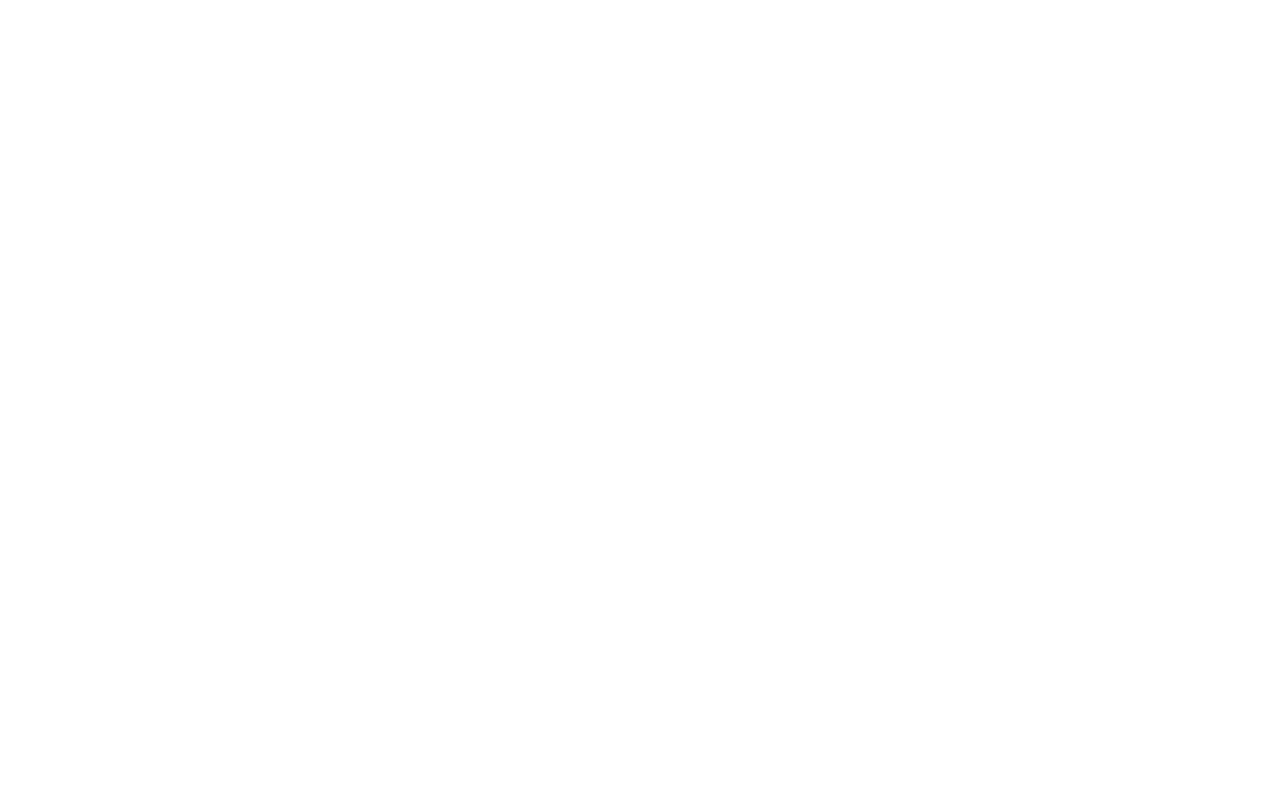
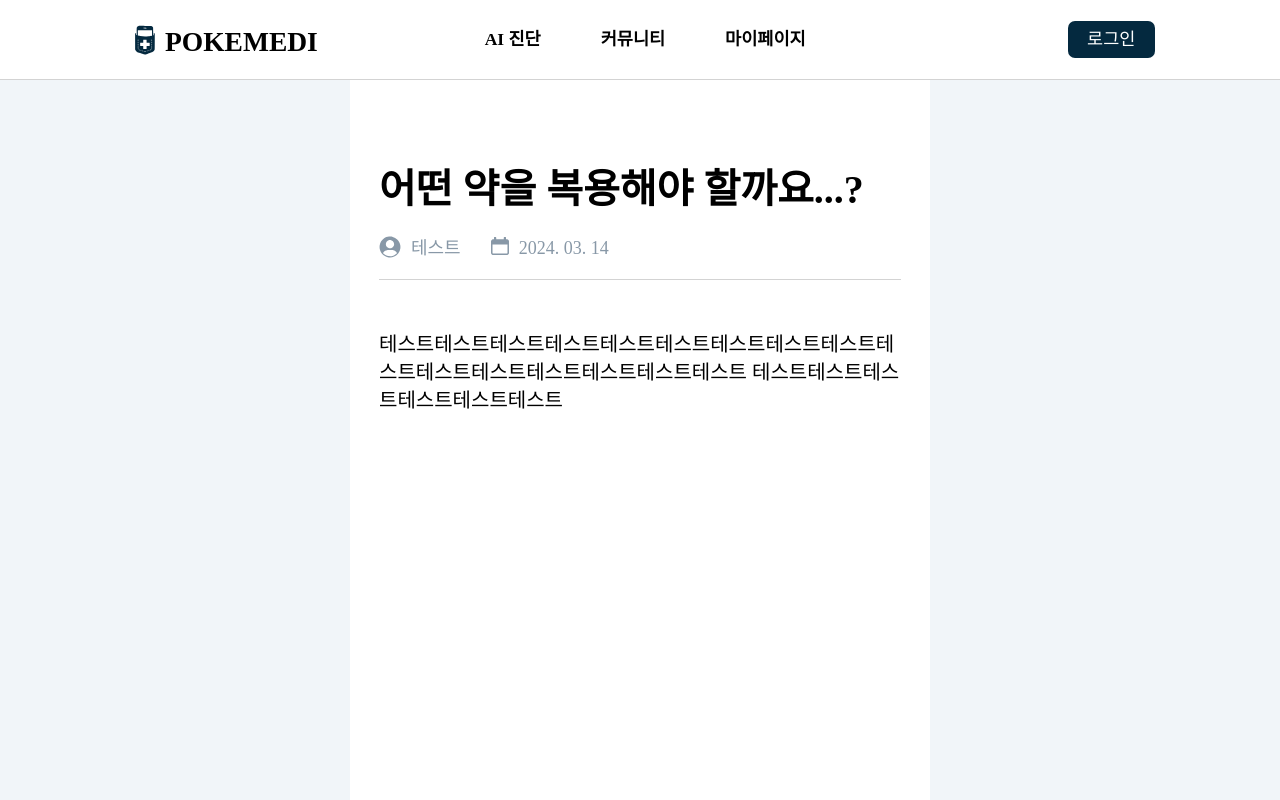
Before and after one commit to KGU-TurtleDoctor/POKEMEDI-Client, a React (Vite) app: page /detail in a window 1280 px wide. Before the commit this address had no page. Built offline with nearby package versions, Linux system fonts and the light colour scheme.

Commit message:
💡 [FEAT] 커뮤니티 상세 페이지 퍼블리싱(댓글 제외)

```diff
--- a/src/Router.jsx
+++ b/src/Router.jsx
@@ -1,6 +1,7 @@
 import React from 'react';
 import { BrowserRouter, Route, Routes } from 'react-router-dom';
 import AIChat from './pages/AIChat';
+import CommunityDetail from './pages/CommunityDetail';
 import Home from './pages/Home';
 
 function Router() {
@@ -9,6 +10,7 @@ function Router() {
       <Routes>
         <Route path="/" element={<Home />} />
         <Route path="/aichat" element={<AIChat />} />
+        <Route path="/detail" element={<CommunityDetail />} />
       </Routes>
     </BrowserRouter>
   );
--- a/src/assets/svg/icon.js
+++ b/src/assets/svg/icon.js
@@ -1,4 +1,6 @@
+import IcCalendar from './ic_calendar.svg?react';
 import IcLogo from './ic_logo.svg?react';
 import IcSend from './ic_send.svg?react';
+import IcUser from './ic_user.svg?react';
 
-export { IcLogo, IcSend };
+export { IcCalendar, IcLogo, IcSend, IcUser };
--- a/src/components/Common/Header.jsx
+++ b/src/components/Common/Header.jsx
@@ -14,6 +14,10 @@ function Header() {
     navigate('/aichat');
   };
 
+  const handleClickCommunityButton = () => {
+    navigate('/detail');
+  };
+
   return (
     <HeaderWrapper>
       <HeaderLeftButton onClick={handleClickLogoButton}>
@@ -25,7 +29,9 @@ function Header() {
           <NavigatorItem onClick={handleClickAIChatButton}>
             AI 진단
           </NavigatorItem>
-          <NavigatorItem>커뮤니티</NavigatorItem>
+          <NavigatorItem onClick={handleClickCommunityButton}>
+            커뮤니티
+          </NavigatorItem>
           <NavigatorItem>마이페이지</NavigatorItem>
         </NavigatorList>
       </HeaderNavigator>
--- a/src/pages/AIChat.jsx
+++ b/src/pages/AIChat.jsx
@@ -78,6 +78,7 @@ const ChattingInput = styled.input`
 
   font-size: 1.875rem;
   font-weight: 500;
+  line-height: 2rem;
 
   border: 0.1rem solid rgb(211, 211, 211);
   border-radius: 1rem;
--- /dev/null
+++ b/src/pages/CommunityDetail.jsx
@@ -0,0 +1,128 @@
+import React from 'react';
+import styled from 'styled-components';
+import { IcCalendar, IcUser } from '../assets/svg/icon';
+import Header from '../components/Common/Header';
+
+function CommunityDetail() {
+  return (
+    <CommunityDetailPageWrapper>
+      <Header />
+      <CommunityDetailPageBodyWrapper>
+        <PostHeader>
+          <PostTitle>어떤 약을 복용해야 할까요...?</PostTitle>
+          <PostInfo>
+            <PostUser>
+              <IcUser />
+              <PostUserName>테스트</PostUserName>
+            </PostUser>
+            <PostDate>
+              <IcCalendar />
+              <PostDateText>2024. 03. 14</PostDateText>
+            </PostDate>
+          </PostInfo>
+        </PostHeader>
+        <PostBody>
+          테스트테스트테스트테스트테스트테스트테스트테스트테스트테스트테스트테스트테스트테스트테스트테스트
+          테스트테스트테스트테스트테스트테스트
+        </PostBody>
+      </CommunityDetailPageBodyWrapper>
+    </CommunityDetailPageWrapper>
+  );
+}
+
+export default CommunityDetail;
+
+const CommunityDetailPageWrapper = styled.div`
+  display: flex;
+  flex-direction: column;
+  align-items: center;
+
+  width: 100%;
+  height: 100vh;
+  background-color: #f1f5f9;
+`;
+
+const CommunityDetailPageBodyWrapper = styled.div`
+  display: flex;
+  flex-direction: column;
+  align-items: center;
+
+  width: calc(100% - 70rem);
+  height: 100vh;
+
+  background-color: #ffffff;
+`;
+
+const PostHeader = styled.div`
+  width: 90%;
+  padding: 17rem 0 2rem 0;
+
+  /* border-bottom: 0.1rem solid rgb(211, 211, 211); */
+
+  /* border: 1px solid red; */
+`;
+
+const PostTitle = styled.h1`
+  font-size: 4rem;
+  font-weight: 600;
+
+  /* border: 1px solid green; */
+`;
+
+const PostInfo = styled.div`
+  display: flex;
+  column-gap: 3rem;
+
+  margin-top: 2.5rem;
+  /* padding-left: 1rem; */
+  /* border: 1px solid green; */
+`;
+
+const PostUser = styled.div`
+  display: flex;
+  align-items: center;
+  column-gap: 1rem;
+`;
+
+const PostUserName = styled.p`
+  padding-top: 0.2rem;
+
+  color: #8898a7;
+
+  font-size: 1.8rem;
+  font-weight: 400;
+`;
+
+const PostDate = styled.p`
+  display: flex;
+  align-items: center;
+  column-gap: 1rem;
+
+  padding-bottom: 0.2rem;
+
+  color: #8898a7;
+
+  font-size: 1.8rem;
+  font-weight: 400;
+`;
+
+const PostDateText = styled.p`
+  padding-top: 0.4rem;
+
+  color: #8898a7;
+
+  font-size: 1.8rem;
+  font-weight: 400;
+`;
+
+const PostBody = styled.section`
+  width: 90%;
+  padding: 5rem 0;
+
+  font-size: 2rem;
+  font-weight: 400;
+
+  line-height: 140%;
+
+  border-top: 0.1rem solid rgb(211, 211, 211);
+`;
```
Also changed, not shown: src/assets/svg/ic_calendar.svg (added), src/assets/svg/ic_user.svg (added).
